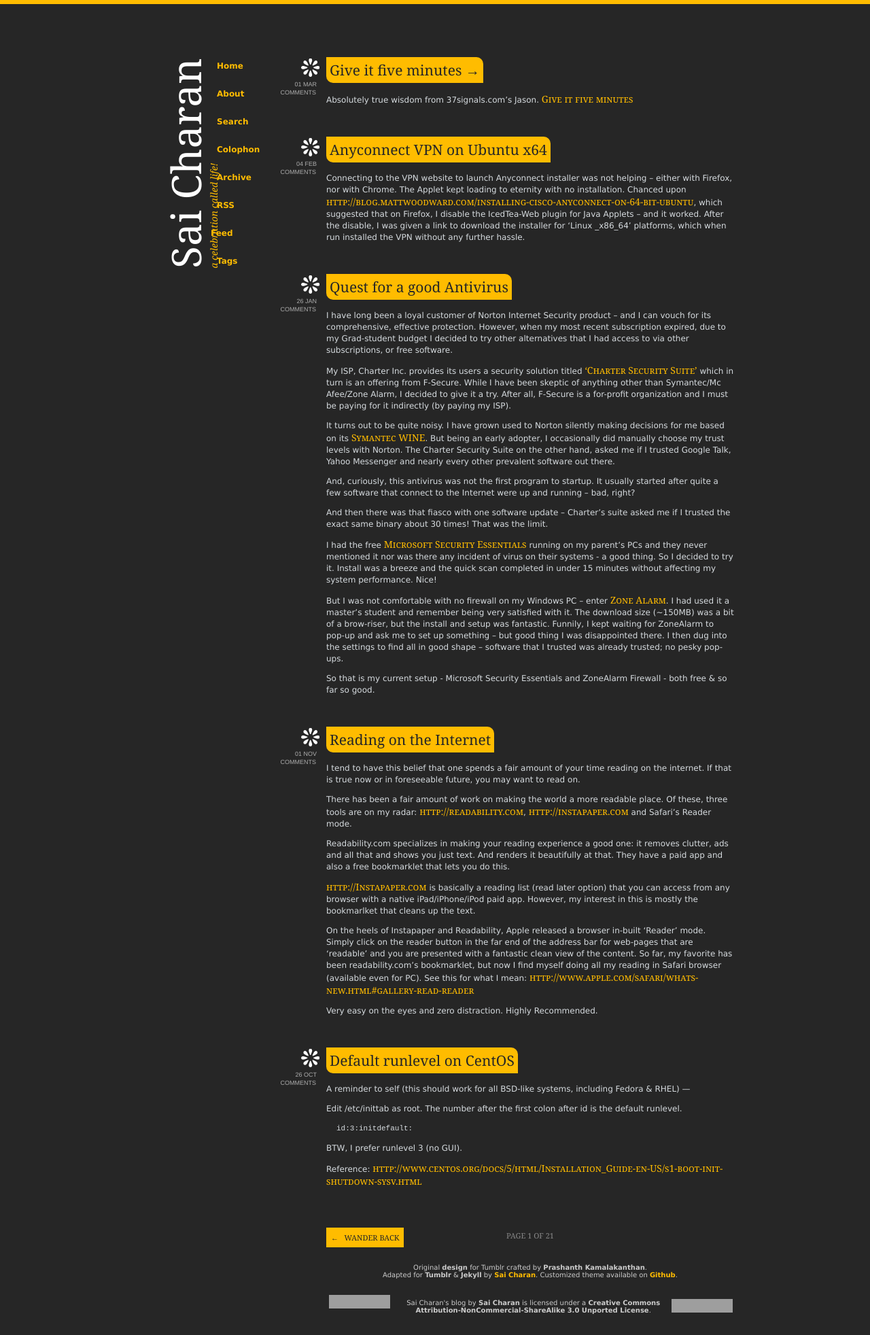
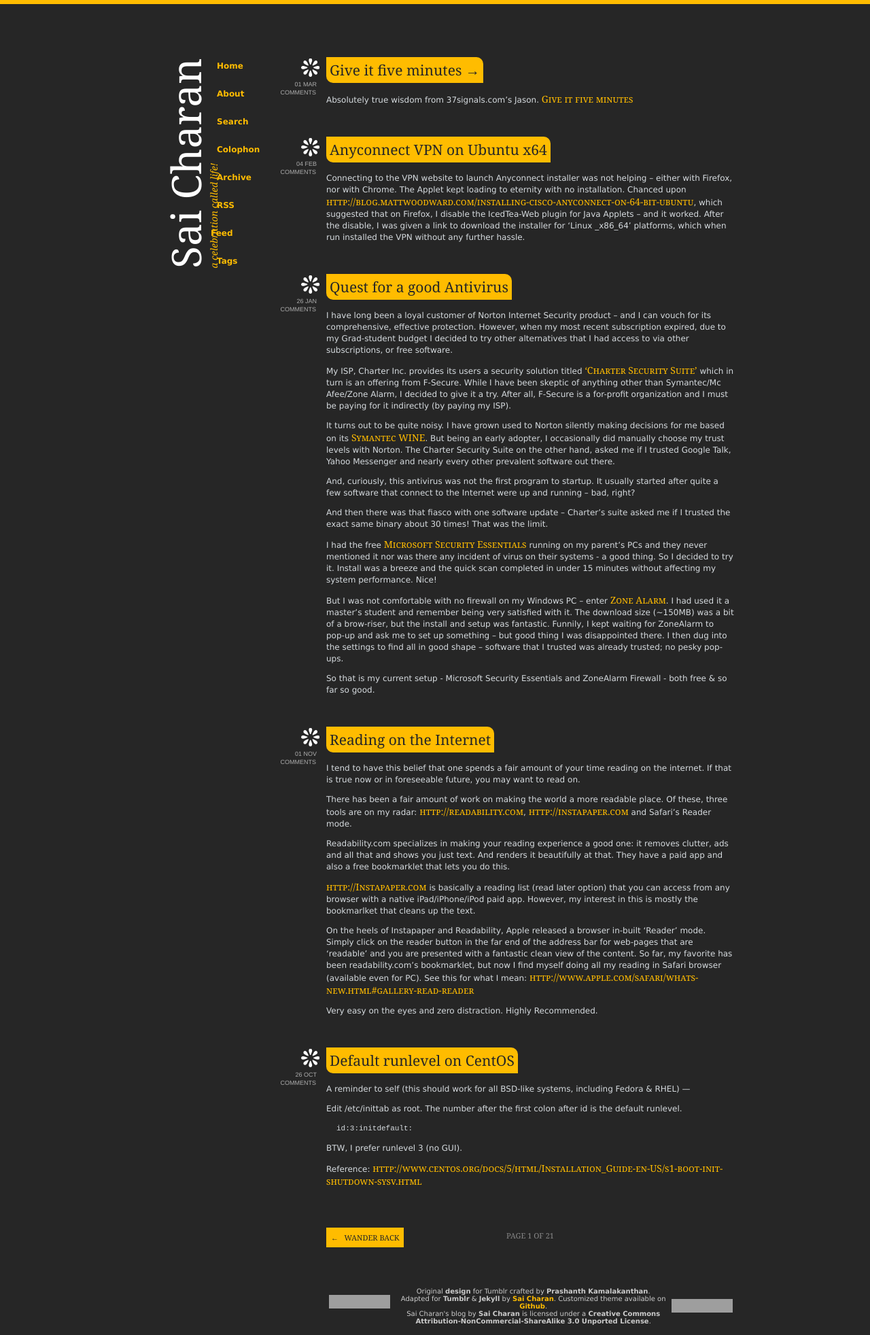
Before and after one commit to arjunasuresh3/scharan.github.com, a Jekyll site: the page built from index.html, in a window 1280 px wide. Shown: the whole page at 68% size. Built offline with Jekyll 4.4.1, drawn with Linux system fonts in a browser that asks for light colours; nearby versions of some CDN libraries; Markdown is read by kramdown in place of the engine named in the settings; the list of posts is cut into pages by our own code; comment, search, counter and statistics services are not loaded; a style sheet for code colours, icons or effects is not loaded; grey boxes are pictures that could not be loaded.

Commit message:
Little reorg of footer.

```diff
--- a/_includes/bottom.html
+++ b/_includes/bottom.html
@@ -1,7 +1,4 @@
 <div id="bottom">
-  <!-- Please do not remove the credit attribution here. Feel free to modify the rest of theme as you wish, however. -->
-  Original <b>design</b> for Tumblr crafted by <a href="http://www.prshnth.com">Prashanth Kamalakanthan</a>.<br />
-  Adapted for <a href="www.tumblr.com">Tumblr</a> & <a href="http://jekyllrb.com">Jekyll</a> by <a href="{{site.folder}}/about"><b>Sai Charan</b></a>. Customized theme available on <a href="https://github.com/scharan/scharan.github.com" target="_blank"><b>Github</b></a>.
 
 <br />
 <br />
@@ -13,6 +10,9 @@
 {% include mixpanel-footer.html %}
 </td>
 <td>
+  <!-- Please do not remove the credit attribution here. Feel free to modify the rest of theme as you wish, however. -->
+  Original <b>design</b> for Tumblr crafted by <a href="http://www.prshnth.com">Prashanth Kamalakanthan</a>.<br />
+  Adapted for <a href="www.tumblr.com">Tumblr</a> & <a href="http://jekyllrb.com">Jekyll</a> by <a href="{{site.folder}}/about"><b>Sai Charan</b></a>. Customized theme available on <a href="https://github.com/scharan/scharan.github.com" target="_blank"><b>Github</b></a>.  <br/>
 {% include license-text.html %}
 </td>
 <td>
```
